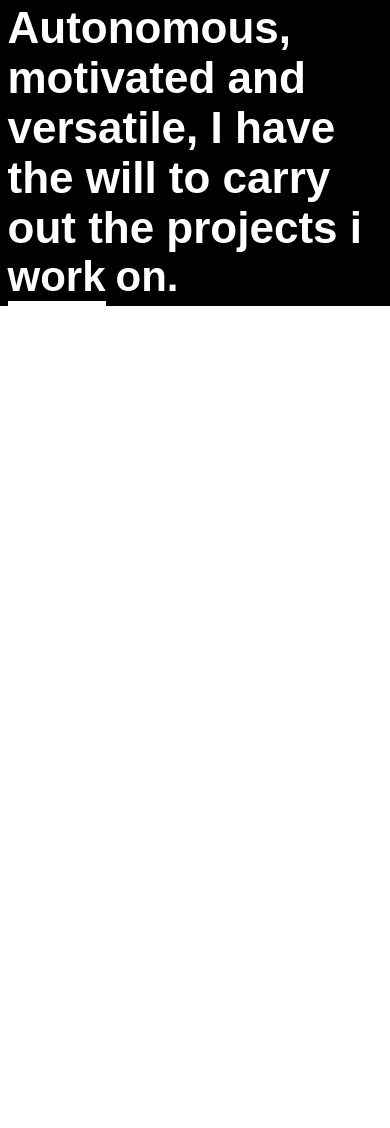
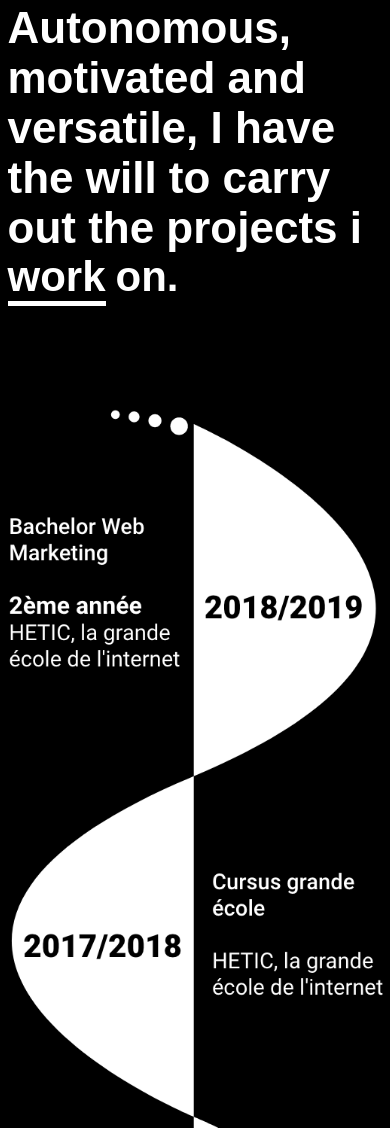
Before and after one commit to theo-bellenger/Portfolio, a plain HTML site: page index.html in a window 390 px wide. Shown: the part 796-1924 px from the top of the page. Before the commit the page ends 1102 px from the top, so only its background shows below. Drawn offline with nearby package versions, Linux system fonts and the light colour scheme.

Commit message:
timeline integration

```diff
--- a/index.html
+++ b/index.html
@@ -42,6 +42,7 @@
           <h1> on.</h1>
           </div>
         </div>
+        <img id="timeline" src="images/timeline.png" alt="timeline">
       </div>
     </div>
   </body>
--- a/styles/style.css
+++ b/styles/style.css
@@ -110,4 +110,8 @@ div.textContainer h1:last-child{
   margin-top: 50px;
   font-size: 44px;
 }
+#timeline{
+  width: 375px;
+  margin-top: 100px;
 }
+}
```
Also changed, not shown: images/timeline.png (added), 2 other files.
